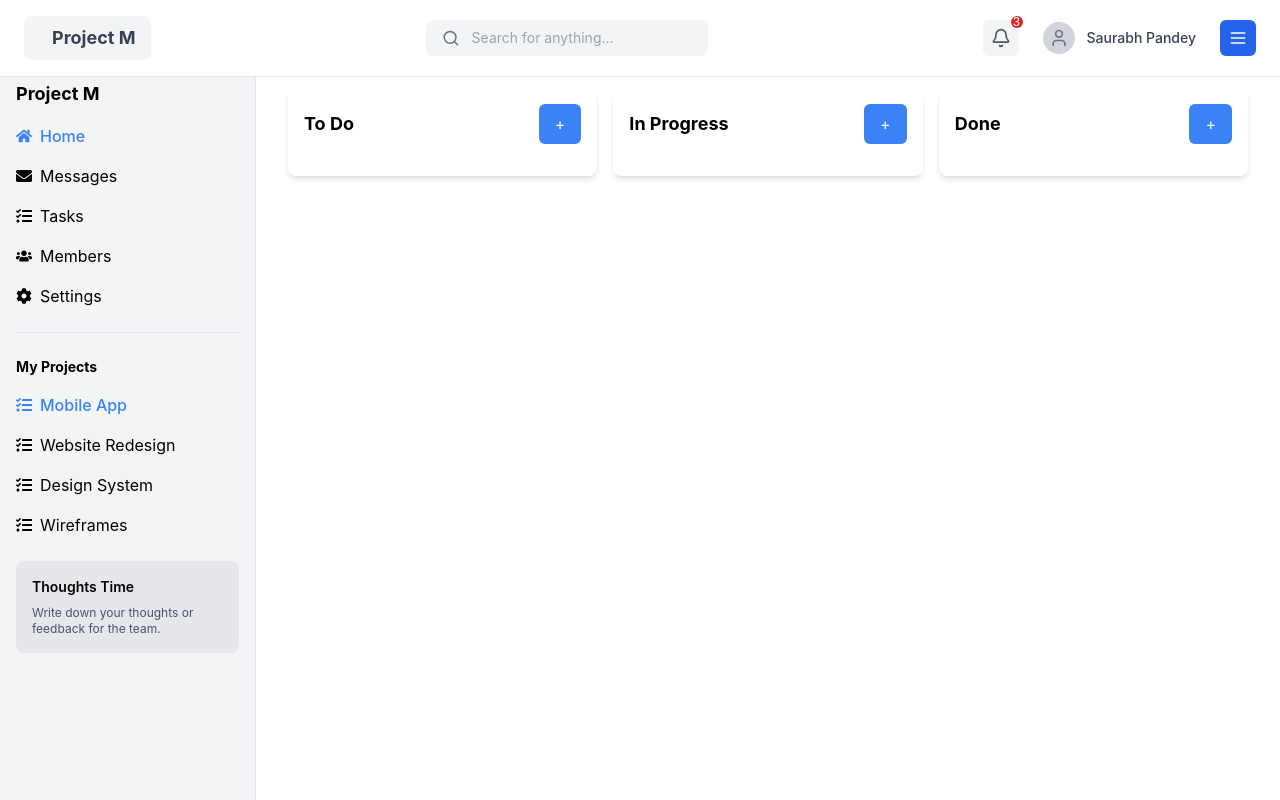
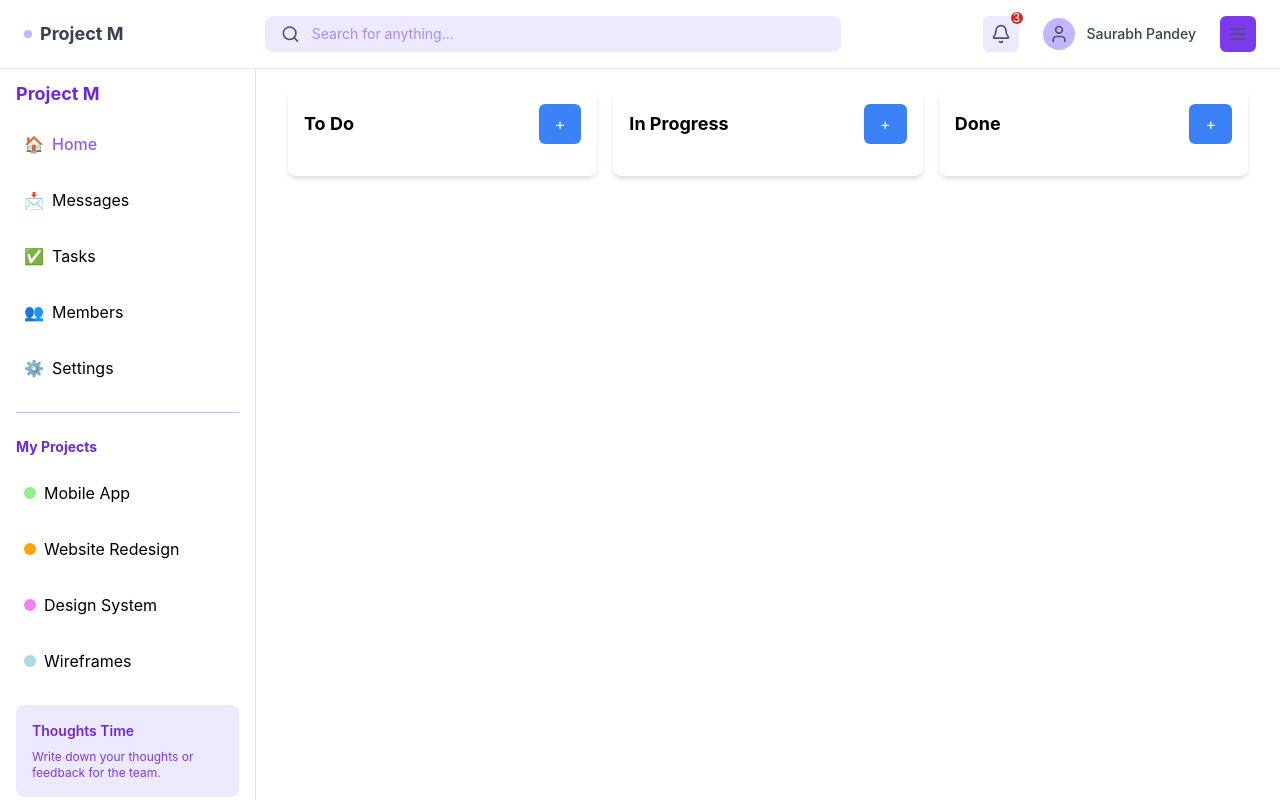
Before and after one commit to saurabh-1907/CreativUpaay, a React (Create React App) app: page / in a window 1280 px wide. Built offline with nearby package versions, Linux system fonts and the light colour scheme.

Commit message:
made changes in sidebar and header

```diff
--- a/src/components/Header.js
+++ b/src/components/Header.js
@@ -3,43 +3,39 @@ import { Search, Bell, User, Menu } from 'lucide-react';
 
 const Header = () => {
   return (
-    <header className="fixed top-0 left-0 w-full bg-white  z-10">
+    <header className="fixed top-0 left-0 w-full bg-white z-10">
       <div className="flex items-center justify-between px-6 py-4 border-b">
-        {/* Project M */}
         <div className="flex items-center gap-4">
-          <div className="flex items-center bg-gray-100 px-4 py-2 rounded-lg">
-
-            <h1 className="ml-3 text-lg font-bold text-gray-700">Project M</h1>
+          <div className="flex items-center">
+            <div className="h-2 w-2 bg-violet-300 rounded-full mr-2" />
+            <h1 className="text-lg font-bold text-gray-700">Project M</h1>
           </div>
         </div>
-        {/* Search Input */}
-        <div className="flex items-center gap-4">
-          <div className="flex items-center bg-gray-100 px-4 py-2 rounded-lg">
-            <Search className="h-5 w-5 text-gray-500" />
+        <div className="flex items-center gap-2 w-full max-w-xl">
+          <div className="flex items-center bg-violet-100 px-4 py-2 rounded-lg w-full">
+            <Search className="h-5 w-5 text-gray-600" />
             <input
               type="text"
               placeholder="Search for anything..."
-              className="ml-3 w-full bg-transparent text-sm focus:outline-none placeholder-gray-400"
+              className="ml-3 w-full bg-transparent text-sm focus:outline-none placeholder-violet-400"
             />
           </div>
         </div>
-
-        {/* Icons and User Profile */}
         <div className="flex items-center gap-6">
-          <button className="relative p-2 bg-gray-100 rounded-md hover:bg-gray-200">
+          <button className="relative p-2 bg-violet-100 rounded-md hover:bg-violet-200">
             <Bell className="h-5 w-5 text-gray-600" />
             <span className="absolute -top-1 -right-1 h-3 w-3 bg-red-600 text-white text-xs flex items-center justify-center rounded-full">
               3
             </span>
           </button>
           <div className="flex items-center gap-3">
-            <div className="h-8 w-8 bg-gray-300 rounded-full flex items-center justify-center">
-              <User className="h-5 w-5 text-gray-500" />
+            <div className="h-8 w-8 bg-violet-300 rounded-full flex items-center justify-center">
+              <User className="h-5 w-5 text-gray-600" />
             </div>
             <span className="text-sm text-gray-700 font-medium">Saurabh Pandey</span>
           </div>
-          <button className="bg-blue-600 text-white p-2 rounded-md hover:bg-blue-700">
-            <Menu className="h-5 w-5" />
+          <button className="bg-violet-600 text-white p-2 rounded-md hover:bg-violet-700">
+            <Menu className="h-5 w-5 text-gray-600" />
           </button>
         </div>
       </div>
--- a/src/components/Sidebar.js
+++ b/src/components/Sidebar.js
@@ -1,62 +1,73 @@
 import React from 'react';
-import { FaHome, FaEnvelope, FaTasks, FaUsers, FaCog } from 'react-icons/fa'; // Import icons
 
 const Sidebar = () => {
   return (
-    <aside className="fixed top-16 left-0 h-[calc(100vh-64px)] w-64 bg-gray-100 border-r p-4">
-      <h2 className="text-lg font-bold mb-4">Project M</h2>
+    <aside className="fixed top-16 left-0 h-[calc(100vh-64px)] w-64 bg-white border-r p-4">
+      <h2 className="text-lg font-bold mb-4 text-violet-700">Project M</h2>
 
       {/* Navigation */}
       <ul className="space-y-4">
-        <li className="flex items-center space-x-2 text-blue-500 font-medium">
-          <FaHome />
+        <li className="flex items-center space-x-2 text-violet-500 font-medium hover:bg-blue-100 p-2 rounded-md">
+          <span className="text-violet-500">🏠</span>
           <span>Home</span>
         </li>
-        <li className="flex items-center space-x-2">
-          <FaEnvelope />
+        <li className="flex items-center space-x-2 hover:bg-blue-100 p-2 rounded-md">
+          <span className="text-violet-500">📩</span>
           <span>Messages</span>
         </li>
-        <li className="flex items-center space-x-2">
-          <FaTasks />
+        <li className="flex items-center space-x-2 hover:bg-blue-100 p-2 rounded-md">
+          <span className="text-violet-500">✅</span>
           <span>Tasks</span>
         </li>
-        <li className="flex items-center space-x-2">
-          <FaUsers />
+        <li className="flex items-center space-x-2 hover:bg-blue-100 p-2 rounded-md">
+          <span className="text-violet-500">👥</span>
           <span>Members</span>
         </li>
-        <li className="flex items-center space-x-2">
-          <FaCog />
+        <li className="flex items-center space-x-2 hover:bg-blue-100 p-2 rounded-md">
+          <span className="text-violet-500">⚙️</span>
           <span>Settings</span>
         </li>
       </ul>
 
-      <hr className="my-6" />
+      <hr className="my-6 border-violet-300" />
 
       {/* Projects */}
-      <h3 className="text-sm font-bold mb-4">My Projects</h3>
+      <h3 className="text-sm font-bold mb-4 text-violet-700">My Projects</h3>
       <ul className="space-y-4">
-        <li className="flex items-center space-x-2 text-blue-500 font-medium">
-          <FaTasks />
+        <li className="flex items-center space-x-2 hover:bg-violet-100 p-2 rounded-md">
+          <span
+            className="h-3 w-3 rounded-full"
+            style={{ backgroundColor: "lightgreen" }}
+          ></span>
           <span>Mobile App</span>
         </li>
-        <li className="flex items-center space-x-2">
-          <FaTasks />
+        <li className="flex items-center space-x-2 hover:bg-violet-100 p-2 rounded-md">
+          <span
+            className="h-3 w-3 rounded-full"
+            style={{ backgroundColor: "orange" }}
+          ></span>
           <span>Website Redesign</span>
         </li>
-        <li className="flex items-center space-x-2">
-          <FaTasks />
+        <li className="flex items-center space-x-2 hover:bg-violet-100 p-2 rounded-md">
+          <span
+            className="h-3 w-3 rounded-full"
+            style={{ backgroundColor: "violet" }}
+          ></span>
           <span>Design System</span>
         </li>
-        <li className="flex items-center space-x-2">
-          <FaTasks />
+        <li className="flex items-center space-x-2 hover:bg-violet-100 p-2 rounded-md">
+          <span
+            className="h-3 w-3 rounded-full"
+            style={{ backgroundColor: "lightblue" }}
+          ></span>
           <span>Wireframes</span>
         </li>
       </ul>
 
       {/* Thoughts Time */}
-      <div className="mt-6 bg-gray-200 p-4 rounded-lg">
-        <h3 className="text-sm font-semibold">Thoughts Time</h3>
-        <p className="text-xs text-gray-600 mt-2">
+      <div className="mt-6 bg-violet-100 p-4 rounded-lg">
+        <h3 className="text-sm font-semibold text-violet-700">Thoughts Time</h3>
+        <p className="text-xs text-violet-600 mt-2">
           Write down your thoughts or feedback for the team.
         </p>
       </div>
```
